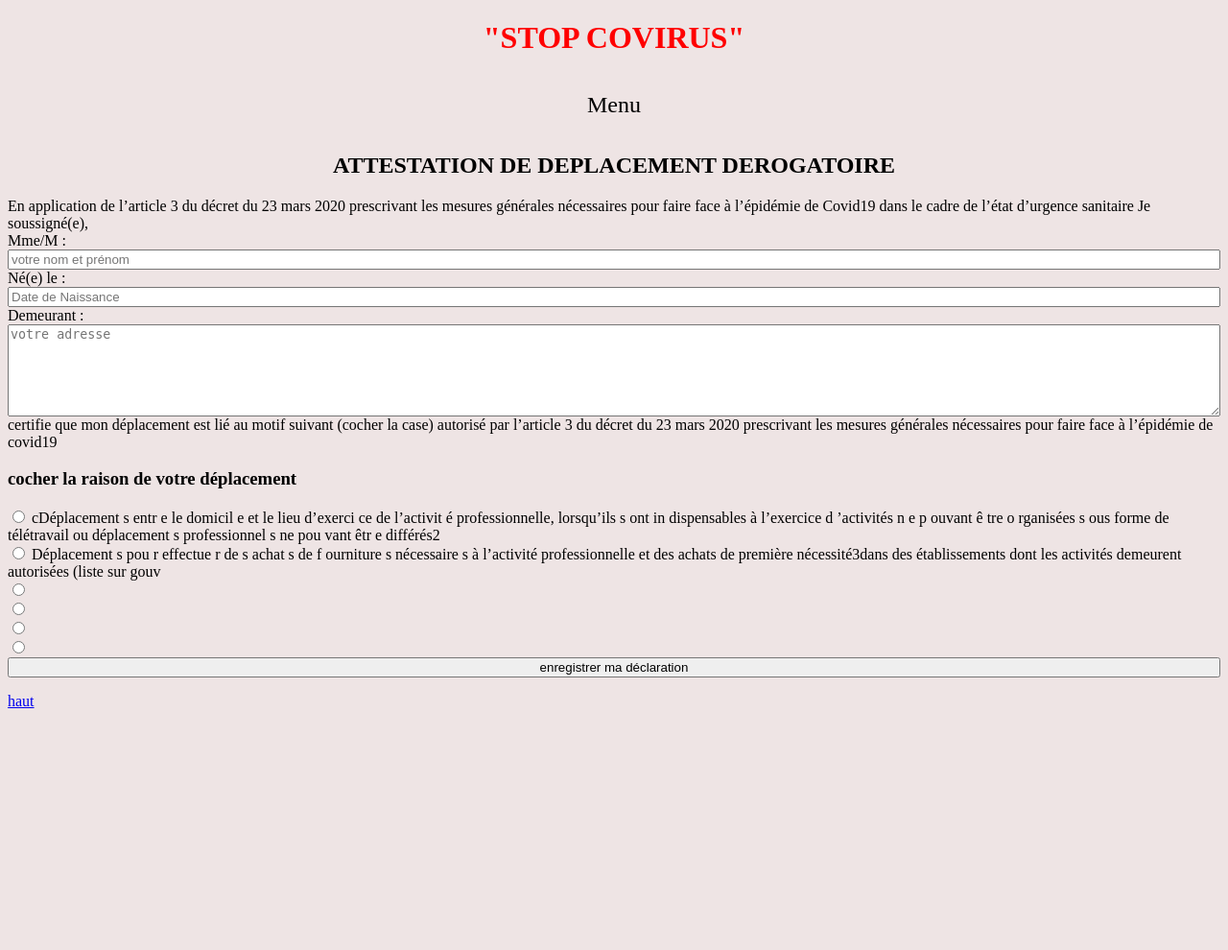
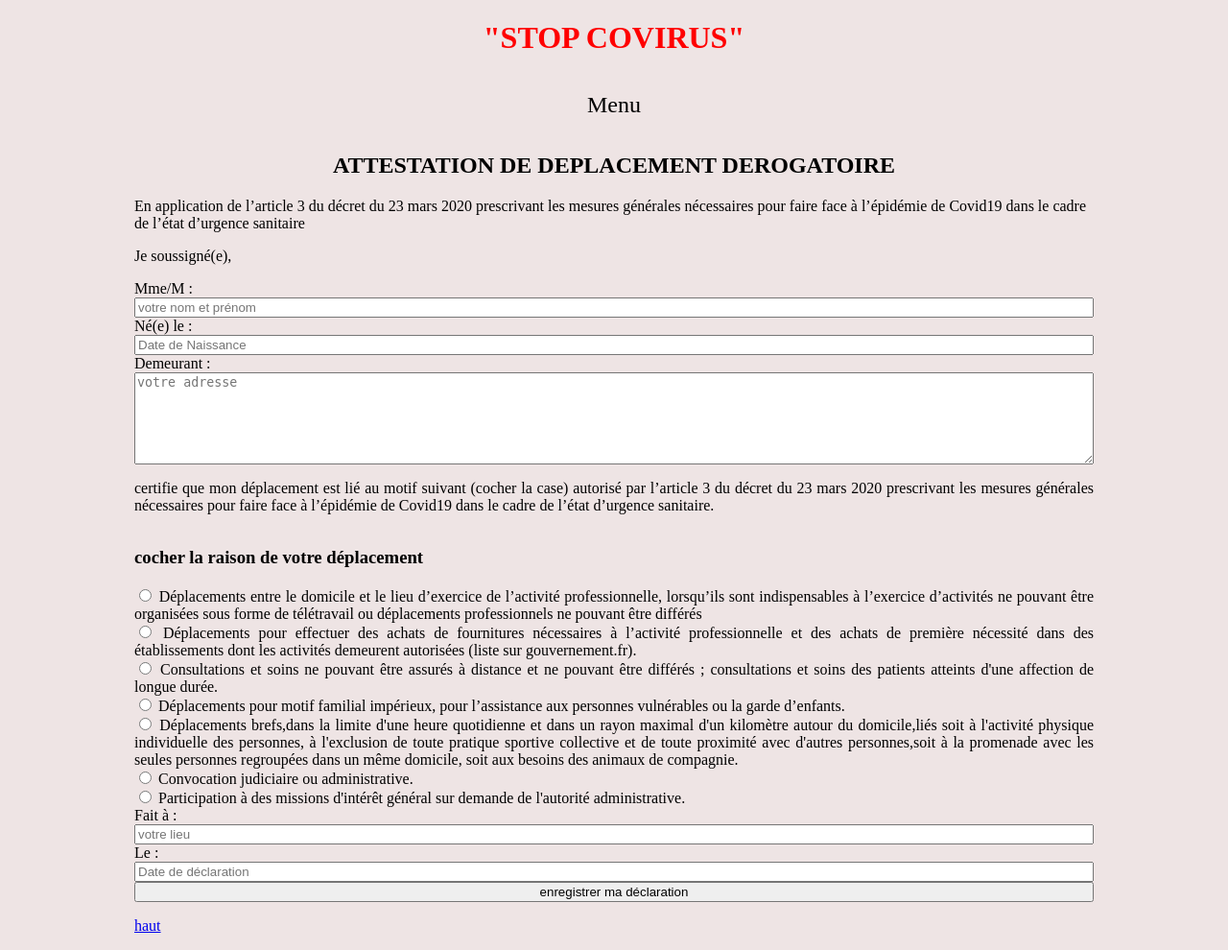
Before and after one commit to Yvan0112/projet2Y, a PHP site: page /attestation.php in a window 1280 px wide. Shown: the whole page at 96% size. Before the commit the page ends 738 px from the top, so only its background shows below. Run offline with PHP 8.4, Linux system fonts and the light colour scheme.

Commit message:
Bdd et mise en forme

```diff
--- a/dev1/assets/css/style.css
+++ b/dev1/assets/css/style.css
@@ -5,10 +5,12 @@ h1{
 }
 body{
     background-color: rgb(238, 228, 228);
+    width: 1000px;
+    margin: auto;
 }
 nav {
     height: 100%;
-    width: 25%;
+    width: 15%;
     background:rosybrown;
     position: fixed;
     top: 0;
@@ -40,6 +42,7 @@ nav {
     max-width: 100%;
     max-height: 400px;
     object-fit: cover;
+    list-style-image: -webkit-image-set(2);
   }
   .c-titre{
     align-items: center;
@@ -69,3 +72,11 @@ nav {
     width:100%;
     flex-direction: column;
 }
+p {
+  text-align: justify;
+}
+
+label {
+
+  text-align: justify;
+}
--- a/dev1/attestation.php
+++ b/dev1/attestation.php
@@ -9,7 +9,8 @@
 
 </head>
 <body>
-    <h1>"STOP COVIRUS"</h1>
+    <header>
+
     <nav class=slide>
             <ul>
                 <li><a href="index.php">Menu Principal</a></li>
@@ -18,13 +19,17 @@
                 <li><a href="attestation.php">Attestation dérogatoire</a></li>
                 <li><a href="contact.php">Contact et N° utiles</a></li>
             </ul>
-        </nav>
+
+</header>
+<main id = "haut">
+<h1>"STOP COVIRUS"</h1>
+</nav>
         <div id="menu">Menu</div>
         </nav>
 
             <h2>ATTESTATION DE DEPLACEMENT DEROGATOIRE</h2>
             <span>En application de l’article 3 du décret du    23 mars 2020    prescrivant les mesures générales nécessaires pour faire face à l’épidémie de Covid19 dans le cadre de l’état d’urgence sanitaire</span>
-            <span> Je soussigné(e),</span>
+            <p> Je soussigné(e),</p>
             <form action="" method="POST">
                 <span>Mme/M :</span>
                 <input type="text" name="nom" required placeholder="votre nom et prénom">
@@ -32,51 +37,99 @@
                 <input type="datetime" name="dateNaissance" required placeholder="Date de Naissance">
                 <span>Demeurant : </span>
                 <textarea name="adresse" cols="60" rows="6" required placeholder="votre adresse"></textarea>
-                <span>certifie que mon déplacement est lié au motif suivant (cocher la case) autorisé par l’article    3 du décret du 23 mars 2020 prescrivant les mesures générales nécessaires pour faire face à l’épidémie de covid19</span>
+                <p>certifie que mon déplacement est lié au motif suivant (cocher la case) autorisé par l’article 3 du décret du 23 mars 2020 prescrivant les mesures générales nécessaires pour faire face à l’épidémie de Covid19 dans le cadre de l’état d’urgence sanitaire.</p>
                 <h3>cocher la raison de votre déplacement</h3>
 
                 <label>
-                    <input type="radio" name="raison" required value="courses alimentaires">
-                    <span>cDéplacement  s entr e le domicil  e et le lieu d’exerci  ce de l’activit  é professionnelle, lorsqu’ils s   ont in dispensables à l’exercice d  ’activités n   e p ouvant ê  tre o rganisées s   ous forme de télétravail ou déplacement  s professionnel   s ne  pou vant êtr e différés2</span>
+                    <input type="radio" name="raison" required value="travail">
+                    <span>Déplacements entre le domicile et le lieu d’exercice de l’activité professionnelle, lorsqu’ils sont indispensables à l’exercice d’activités ne pouvant être organisées sous forme de télétravail ou déplacements professionnels ne pouvant être différés</span>
                 </label>
 
                 <label>
-                    <input type="radio" name="raison" required value="travail">
-                    <span>Déplacement    s pou r effectue  r de s achat s de f ourniture  s nécessaire  s à l’activité professionnelle et des  achats   de  première   nécessité3dans  des  établissements dont  les activités   demeurent   autorisées   (liste sur gouv</span>
+                    <input type="radio" name="raison" required value="courses alimentaires">
+                    <span>Déplacements pour effectuer des achats de fournitures nécessaires à l’activité professionnelle et des achats de première nécessité dans des établissements dont les activités demeurent autorisées (liste sur gouvernement.fr).</span>
+                </label>
+
+                <label>
+                    <input type="radio" name="raison" required value="necessité médicale">
+                    <span>Consultations et soins ne pouvant être assurés à distance et ne pouvant être différés ; consultations et soins des patients atteints d'une affection de longue durée.</span>
                 </label>
 
                 <label>
                     <input type="radio" name="raison" required value="aide aux proches">
-                    <span></span>
-                </label>
-
-                <label>
-                    <input type="radio" name="raison" required value="necessité médicale">
-                    <span></span>
-                </label>
-
-                <label>
-                    <input type="radio" name="raison" required value="necessité familiale">
-                    <span></span>
+                    <span>Déplacements pour motif familial impérieux, pour l’assistance aux personnes vulnérables ou la garde d’enfants.</span>
                 </label>
 
                 <label>
                     <input type="radio" name="raison" required value="sortie sport individuel">
-                    <span></span>
+                    <span>Déplacements brefs,dans la limite d'une heure quotidienne et dans un rayon maximal d'un kilomètre autour du domicile,liés soit à l'activité physique individuelle des personnes, à l'exclusion de toute pratique sportive collective et de toute proximité avec d'autres personnes,soit à la promenade avec les seules personnes regroupées dans un même domicile, soit aux besoins des animaux de compagnie.</span>
                 </label>
 
-                <button type="submit">enregistrer ma déclaration</button>
-                <input type="hidden" name="identifiantFormulaire" value="declaration">
-                <div class="confirmation">
+                <label>
+                    <input type="radio" name="raison" required value="convocation">
+                    <span>Convocation judiciaire ou administrative.</span>
+                </label>
+                <label>
+                    <input type="radio" name="raison" required value="mission">
+                    <span>Participation à des missions d'intérêt général sur demande de l'autorité administrative.</span>
+                </label>
+                <span>Fait à :</span>
+                <input type="text" name="lieu" required placeholder="votre lieu">
+                <span>Le :</span>
+                <input type="datetime" name="dateDeclaration" required placeholder="Date de déclaration">
 
 
-                </div>
-            </form>
+                <button type="submit">enregistrer ma déclaration</button>
+                <input type="hidden" name="identifiantFormulaire" value="formulaire">
+                <div class="confirmation">
+<?php
+
+require_once"php/functions.php";
+
+$identifiantFormulaire = filtrer("identifiantFormulaire");
+
+if ($identifiantFormulaire == "formulaire")
+{
+    $tabAssoColonneValeur = ["nom" => filtrer("nom"),
+                             "dateNaissance" => filtrer("dateNaissance"),
+                             "adresse" => filtrer("adresse"),
+                             "raison" => filtrer("raison"),
+                             "lieu" => filtrer("lieu"),
+                             "dateDeclaration" => filtrer("dateDeclaration"),
+                             ];
+    extract($tabAssoColonneValeur);
+    if ( $nom != ""
+        && $dateNaissance != ""
+        && $adresse != ""
+        && $raison != ""
+        && $lieu !="")
+
+     {
+
+        $tabAssoColonneValeur["dateDeclaration"] = date("Y-m-d H:i:s");
+
+        insererLigneSQL("formulaire", $tabAssoColonneValeur);
+
+        echo "votre déclaration est bien enregistrée. Le {$tabAssoColonneValeur["dateDeclaration"]}";
+    }
+    else
+    {
+        echo "VEUILLEZ FOURNIR TOUTES LES INFORMATIONS SVP...";
+    }
+
+}
+
+?>
 
 
+            </div>
+        </form>
+</main>
+<footer>
+         <p class="revenir"><a href="#haut" title="revenir en haut de la page">haut</a></p>
+</footer>
+    <script src="assets/js/app.js"></script>
 
-        <script src="assets/js/app.js"></script>
-    <p class="revenir"><a href="#haut" title="revenir en haut de la page">haut</a></p>
 
 </body>
 </html>
--- /dev/null
+++ b/dev1/php/functions.php
@@ -0,0 +1,54 @@
+<?php
+
+// --------------------------------------------------------------
+// DECLARATIONS DE NOS FONCTIONS
+// --------------------------------------------------------------
+
+// ON PEUT CREER DES FONCTIONS POUR NOUS FACILITER LE CODE
+// AVANTAGE1: NE PAS DUPLIQUER DES BLOCS DE CODE IDENTIQUES
+// AVANTAGE2: AJOUTER DU CODE DE SECURITE POUR FILTRER CHAQUE INFO EXTERIEURE
+function filtrer ($name)
+{
+    // SECURITE: ?? "" => SI LE NAVIGATEUR N'ENVOIE PAS L'INFO, ON PREND COMME VALEUR PAR DEFAUT ""
+    $info = $_REQUEST[$name] ?? "";
+    // ON POURRA RAJOUTER PLUS DE SECURITE
+    // ...
+
+    return $info;
+}
+
+// ETAPE 1: DECLARATION DE LA FONCTION
+// => CODE EN ATTENTE
+// ICI $tabAssoColonneValeur EST UN PARAMETRE DE LA FONCTION
+// => VARIABLE LOCALE A LA FONCTION
+function insererLigneSQL($nomTable, $tabAsso)
+{
+    // MAINTENANT JE PEUX CONSTRUIRE LA REQUETE SQL PREPAREE
+    $requeteSQL =
+<<<CODESQL
+INSERT INTO $nomTable
+(nom, dateNaissance, adresse, raison, lieu, dateDeclaration)
+VALUES
+(:nom, :dateNaissance, :adresse, :raison, :lieu, :dateDeclaration)
+CODESQL;
+    // ENSUITE, ON VA ENVOYER LA REQUETE SQL PREPAREE
+    // CONNECTER A SQL
+
+    // ETAPE1: CONNECTER PHP A SQL
+    // ATTENTION: NE PAS OUBLIER DE CHANGER LA DATABASE...
+    $pdo = new PDO("mysql:host=localhost;dbname=attestderogatoire;charset=utf8;", "root", "");
+
+    // ETAPE2a: ON ENVOIE LA REQUETE PREPAREE
+    // PDOStatement EST UN CONTAINER QUI ENGLOBE LES RESULTATS DE LA REQUETE SQL
+    $pdoStatement = $pdo->prepare($requeteSQL);
+
+    // ETAPE2b: ON FOURNIT LES DONNEES EXTERIEURES A PART
+    $pdoStatement->execute($tabAsso);
+
+    // POUR DEBUG SQL SI BESOIN
+    // https://www.php.net/manual/fr/pdostatement.debugdumpparams.php
+    // ON ACTIVE CETTE LIGNE SI ON A BESOIN DE DEBUG LES REQUETES SQL...
+    // => AFFICHE PLUS D'INFORMATIONS SUR LA REQUETE SQL ENTRE PHP ET SQL
+    // $pdoStatement->debugDumpParams();
+
+}
```
Also changed, not shown: dev1/accueil.php (+14 -3 lines), dev1/contact.php (+21 -6 lines), dev1/index.php (+12 -4 lines), dev1/symptomes.php (+37 -26 lines), dev1/assets/img/gestes.jpg (added), dev1/assets/img/symptomes.jpg (added), dev1/assets/img/symptomes.png (added).
